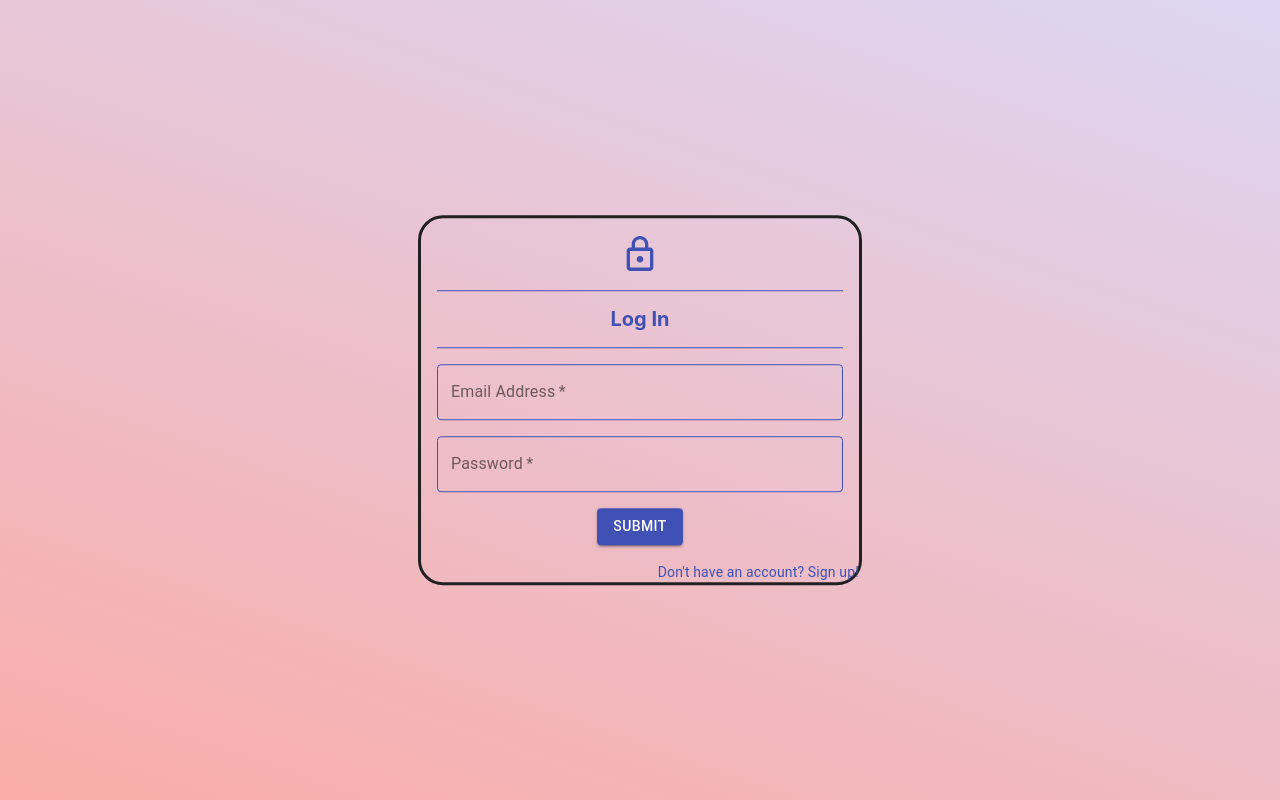
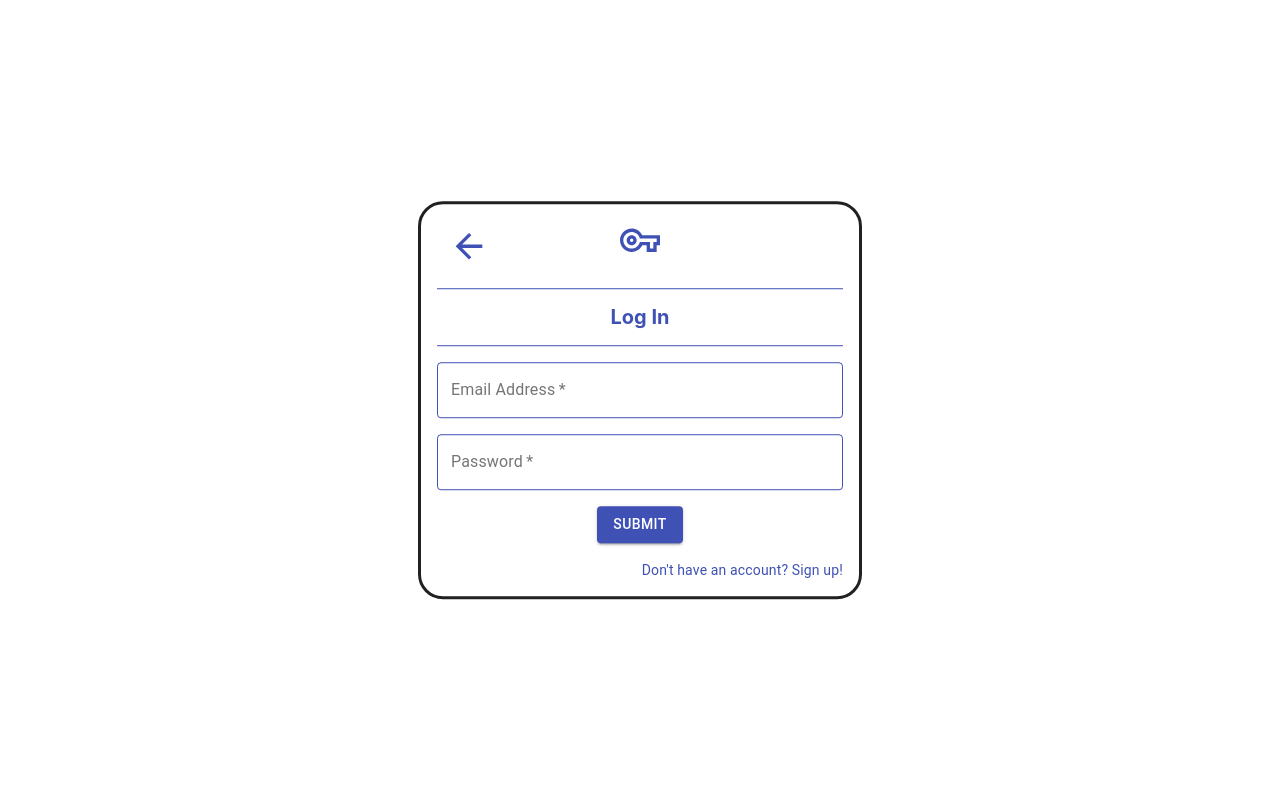
Before and after one commit to wellspenthardware/wellspenthardware-site, a React (Create React App) app: page /login in a window 1280 px wide. Built offline with nearby package versions, Linux system fonts and the light colour scheme.

Commit message:
Add return button to sign up and log in pages and fix some bugs

```diff
--- a/package.json
+++ b/package.json
@@ -8,8 +8,10 @@
     "@testing-library/jest-dom": "^4.2.4",
     "@testing-library/react": "^9.4.0",
     "@testing-library/user-event": "^7.2.1",
+    "bcryptjs": "^2.4.3",
     "chalk": "^3.0.0",
     "classnames": "^2.2.6",
+    "connect-flash": "^0.1.1",
     "cors": "^2.8.5",
     "express": "^4.17.1",
     "mongoose": "^5.8.7",
@@ -17,6 +19,7 @@
     "passport-facebook": "^3.0.0",
     "passport-google": "^0.3.0",
     "passport-instagram": "^1.0.0",
+    "passport-local": "^1.0.0",
     "react": "^16.12.0",
     "react-dom": "^16.12.0",
     "react-router-dom": "^5.1.2",
--- a/src/pages/Home.js
+++ b/src/pages/Home.js
@@ -1,4 +1,5 @@
 import React, { Component } from 'react'
+import "../styles/styles.css";
 
 import NavBar from "../components/NavBar";
 import Footer from "../components/Footer";
--- a/src/pages/LogIn.js
+++ b/src/pages/LogIn.js
@@ -1,10 +1,9 @@
 import React, { Component } from "react";
 
-import "../styles/Login.css";
+import { Container, TextField, Grid, Button, Link } from "@material-ui/core";
 
-import { Container, TextField, Grid, Button,Link } from "@material-ui/core";
-
-import LockOutlinedIcon from "@material-ui/icons/LockOutlined";
+import VpnKeyOutlinedIcon from "@material-ui/icons/VpnKeyOutlined";
+import ArrowBackOutlinedIcon from "@material-ui/icons/ArrowBackOutlined";
 
 import { createMuiTheme } from "@material-ui/core/styles";
 import { withStyles } from "@material-ui/core/styles";
@@ -51,15 +50,6 @@ const styles = theme => ({
     borderColor: myTheme.text.primary,
     padding: "0"
   },
-  lockIcon: {
-    color: myTheme.colors.blue.main,
-    display: "block",
-    margin: "0 auto",
-    marginTop: "16px",
-    marginBottom: "16px",
-    height: "40px",
-    width: "40px"
-  },
   titleText: {
     fontSize: "20px",
     fontWeight: "bold",
@@ -96,11 +86,38 @@ const styles = theme => ({
   textField: {
     borderColor: myTheme.colors.blue.main
   },
-  button:{
-      display:"block",
-      marginBottom:"16px",
-      marginLeft:"auto",
-      marginRight:"auto",
+  button: {
+    display: "block",
+    marginBottom: "16px",
+    marginLeft: "auto",
+    marginRight: "auto"
+  },
+  suggestion: {
+    padding: "0px 16px 16px 0px"
+  },
+  keyIcon: {
+    color: myTheme.colors.blue.main,
+    display: "block-inline",
+    position: "absolute",
+    left: "50%",
+    transform: "translate(-50%, 0)",
+    marginTop: "16px",
+    marginBottom: "16px",
+    height: "40px",
+    width: "40px"
+  },
+  returnIcon: {
+    color: myTheme.colors.blue.main,
+    display: "block-inline",
+    height: "40px",
+    width: "40px"
+  },
+  icons: {
+    display: "block-inline",
+    width: "100%"
+  },
+  returnButton: {
+    margin: "16px 0px 16px 16px",
   }
 });
 
@@ -110,7 +127,12 @@ export class SignUp extends Component {
     return (
       <div className={classes.page}>
         <Container className={classes.container} maxWidth="xs">
-          <LockOutlinedIcon className={classes.lockIcon} />
+          <div className={classes.icons}>
+            <Button className={classes.returnButton} href="/">
+              <ArrowBackOutlinedIcon className={classes.returnIcon} />
+            </Button>
+            <VpnKeyOutlinedIcon className={classes.keyIcon} />
+          </div>
           <p className={classes.titleText} align="center">
             Log In
           </p>
@@ -140,13 +162,17 @@ export class SignUp extends Component {
                 />
               </Grid>
               <Grid item xs={12}>
-                <Button className={classes.button} variant="contained" color="primary">
+                <Button
+                  className={classes.button}
+                  variant="contained"
+                  color="primary"
+                >
                   Submit
                 </Button>
               </Grid>
             </Grid>
             <Grid container justify="flex-end">
-              <Grid item>
+              <Grid className={classes.suggestion} item>
                 <Link href="/signup" variant="body2">
                   Don't have an account? Sign up!
                 </Link>
--- a/src/pages/SignUp.js
+++ b/src/pages/SignUp.js
@@ -1,6 +1,4 @@
 import React, { Component } from "react";
-
-import "../styles/SignUp.css";
 
 import {
   Container,
@@ -13,6 +11,7 @@ import {
 } from "@material-ui/core";
 
 import LockOutlinedIcon from "@material-ui/icons/LockOutlined";
+import ArrowBackOutlinedIcon from "@material-ui/icons/ArrowBackOutlined";
 
 import { createMuiTheme } from "@material-ui/core/styles";
 import { withStyles } from "@material-ui/core/styles";
@@ -59,15 +58,6 @@ const styles = theme => ({
     borderColor: myTheme.text.primary,
     padding: "0"
   },
-  lockIcon: {
-    color: myTheme.colors.blue.main,
-    display: "block",
-    margin: "0 auto",
-    marginTop: "16px",
-    marginBottom: "16px",
-    height: "40px",
-    width: "40px"
-  },
   titleText: {
     fontSize: "20px",
     fontWeight: "bold",
@@ -109,6 +99,33 @@ const styles = theme => ({
     marginBottom: "16px",
     marginLeft: "auto",
     marginRight: "auto"
+  },
+  lockIcon: {
+    color: myTheme.colors.blue.main,
+    display: "block-inline",
+    position: "absolute",
+    left: "50%",
+    transform: "translate(-50%, 0)",
+    marginTop: "16px",
+    marginBottom: "16px",
+    height: "40px",
+    width: "40px"
+  },
+  returnIcon: {
+    color: myTheme.colors.blue.main,
+    display: "block-inline",
+    height: "40px",
+    width: "40px"
+  },
+  icons: {
+    display: "block-inline",
+    width: "100%"
+  },
+  suggestion: {
+    padding: "0px 16px 16px 0px"
+  },
+  returnButton:{
+    margin: "16px 0px 16px 16px",
   }
 });
 
@@ -118,6 +135,9 @@ export class SignUp extends Component {
     return (
       <div className={classes.page}>
         <Container className={classes.container} maxWidth="xs">
+          <Button className={classes.returnButton} href="/">
+            <ArrowBackOutlinedIcon className={classes.returnIcon} />
+          </Button>
           <LockOutlinedIcon className={classes.lockIcon} />
           <p className={classes.titleText} align="center">
             Sign Up
@@ -204,7 +224,7 @@ export class SignUp extends Component {
               </Grid>
             </Grid>
             <Grid container justify="flex-end">
-              <Grid item>
+              <Grid className={classes.suggestion} item>
                 <Link href="/login" variant="body2">
                   Already have an account? Sign in!
                 </Link>
--- a/src/styles/Login.css
+++ /dev/null
@@ -1,38 +0,0 @@
-html {
-  content: "";
-  position: fixed;
-  left: 0;
-  top: 0;
-  right: 0;
-  bottom: 0;
-  background-color: #FAACA8;
-  background-image: -webkit-linear-gradient(19deg, #FAACA8 0%, #DDD6F3 100%);
-  background-image: -moz-linear-gradient(19deg, #FAACA8 0%, #DDD6F3 100%);
-  background-image: -o-linear-gradient(19deg, #FAACA8 0%, #DDD6F3 100%);
-  background-image: linear-gradient(19deg, #FAACA8 0%, #DDD6F3 100%);
-
-}
-background-color: #FAACA8;
-background-image: -webkit-linear-gradient(19deg, #FAACA8 0%, #DDD6F3 100%);
-background-image: -moz-linear-gradient(19deg, #FAACA8 0%, #DDD6F3 100%);
-background-image: -o-linear-gradient(19deg, #FAACA8 0%, #DDD6F3 100%);
-background-image: linear-gradient(19deg, #FAACA8 0%, #DDD6F3 100%);
-
-
-
-/* handle chrome autocomplete box */
-
-input:-webkit-autofill,
-input:-webkit-autofill:hover,
-input:-webkit-autofill:focus,
-textarea:-webkit-autofill,
-textarea:-webkit-autofill:hover,
-textarea:-webkit-autofill:focus,
-select:-webkit-autofill,
-select:-webkit-autofill:hover,
-select:-webkit-autofill:focus {
-  border: 1px solid 0% !important;
-  -webkit-text-fill-color: black !important;
-  -webkit-box-shadow: 0 0 0px 1000px 0% inset !important;
-  transition: background-color 5000s ease-in-out 0s !important;
-}
--- a/src/styles/SignUp.css
+++ b/src/styles/styles.css
@@ -1,17 +1,3 @@
-html {
-  content: "";
-  position: fixed;
-  left: 0;
-  top: 0;
-  right: 0;
-  bottom: 0;
-  background-color: #FAACA8;
-  background-image: -webkit-linear-gradient(19deg, #FAACA8 0%, #DDD6F3 100%);
-  background-image: -moz-linear-gradient(19deg, #FAACA8 0%, #DDD6F3 100%);
-  background-image: -o-linear-gradient(19deg, #FAACA8 0%, #DDD6F3 100%);
-  background-image: linear-gradient(19deg, #FAACA8 0%, #DDD6F3 100%);
-}
-
 /* handle chrome autocomplete box */
 
 input:-webkit-autofill,
```
Also changed, not shown: 1 other file (tests, documents, lock files or other folders).
